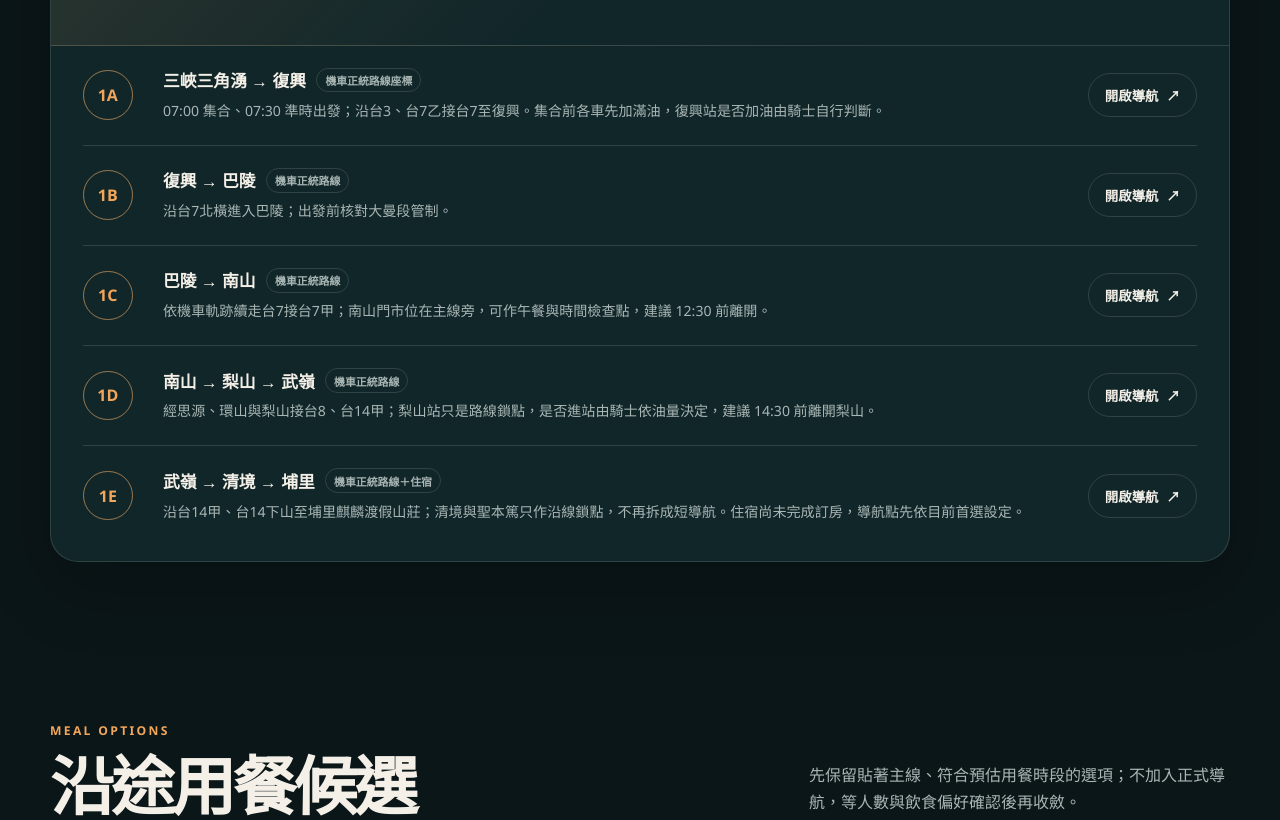
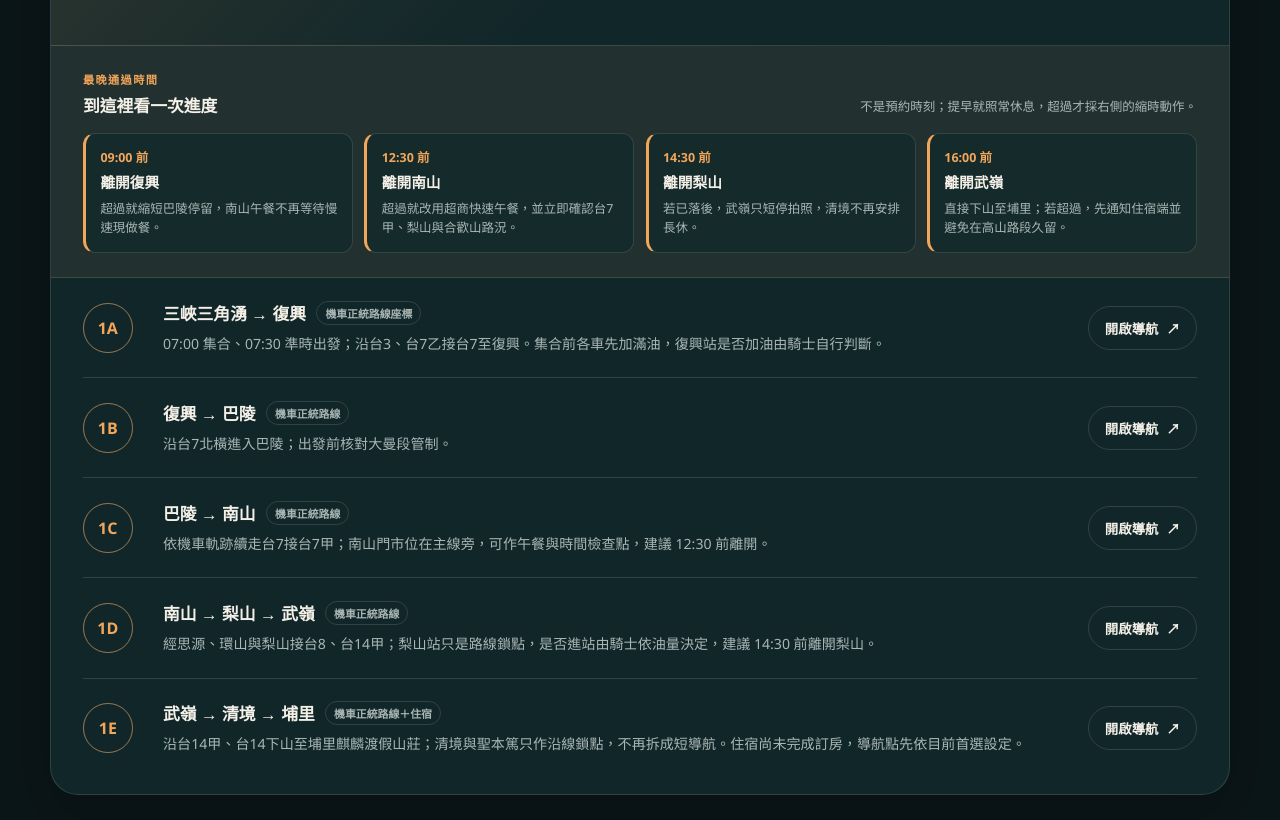
Before and after one commit to yusung5916/gehr-travel, a plain HTML site: page trips/2026/qiedigua/index.html in a window 1280 px wide. Shown: the part 3754-4574 px from the top of the page. Drawn offline with nearby package versions, Linux system fonts and the light colour scheme.

Commit message:
Add daily time checkpoints

```diff
--- a/assets/trip-app.js
+++ b/assets/trip-app.js
@@ -115,6 +115,30 @@
                 <div class="fact"><span>住宿</span><strong>${day.stay}</strong></div>
               </div>
             </div>
+            ${Array.isArray(day.timeChecks) && day.timeChecks.length
+              ? `<section class="time-checks" aria-label="Day ${day.day} 時間檢查點">
+                  <div class="time-checks-heading">
+                    <div>
+                      <span class="time-checks-kicker">最晚通過時間</span>
+                      <h4>到這裡看一次進度</h4>
+                    </div>
+                    <p>不是預約時刻；提早就照常休息，超過才採右側的縮時動作。</p>
+                  </div>
+                  <ol class="time-check-list">
+                    ${day.timeChecks
+                      .map(
+                        (check) => `<li class="time-check">
+                          <time>${check.time}</time>
+                          <div>
+                            <strong>${check.place}</strong>
+                            <p>${check.action}</p>
+                          </div>
+                        </li>`
+                      )
+                      .join("")}
+                  </ol>
+                </section>`
+              : ""}
             <div class="segments">
               ${day.segments
                 .map(
--- a/assets/trip.css
+++ b/assets/trip.css
@@ -530,6 +530,82 @@ h1 {
 
 .fact strong {
   margin-top: 0.35rem;
+}
+
+.time-checks {
+  padding: 1.35rem clamp(1rem, 3vw, 2rem) 1.5rem;
+  border-bottom: 1px solid var(--line);
+  background: color-mix(in srgb, var(--day-color) 7%, var(--panel));
+}
+
+.time-checks-heading {
+  display: flex;
+  gap: 1rem;
+  align-items: end;
+  justify-content: space-between;
+  margin-bottom: 1rem;
+}
+
+.time-checks-kicker {
+  color: var(--day-color);
+  font-size: 0.7rem;
+  font-weight: 900;
+  letter-spacing: 0.12em;
+}
+
+.time-checks-heading h4 {
+  margin: 0.22rem 0 0;
+  font-size: 1.05rem;
+}
+
+.time-checks-heading p {
+  max-width: 34rem;
+  margin: 0;
+  color: var(--muted);
+  font-size: 0.78rem;
+  line-height: 1.55;
+  text-align: right;
+}
+
+.time-check-list {
+  display: grid;
+  grid-template-columns: repeat(auto-fit, minmax(12rem, 1fr));
+  gap: 0.7rem;
+  margin: 0;
+  padding: 0;
+  list-style: none;
+}
+
+.time-check {
+  min-width: 0;
+  padding: 0.9rem;
+  border: 1px solid var(--line);
+  border-left: 3px solid var(--day-color);
+  border-radius: 0.75rem;
+  background: color-mix(in srgb, var(--panel-solid) 84%, transparent);
+}
+
+.time-check time,
+.time-check strong {
+  display: block;
+}
+
+.time-check time {
+  color: var(--day-color);
+  font-size: 0.78rem;
+  font-weight: 900;
+}
+
+.time-check strong {
+  margin-top: 0.3rem;
+  font-size: 0.92rem;
+}
+
+.time-check p {
+  margin: 0.45rem 0 0;
+  color: var(--muted);
+  font-size: 0.78rem;
+  line-height: 1.55;
 }
 
 .segments {
@@ -1163,6 +1239,15 @@ h1 {
     flex-direction: column;
   }
 
+  .time-checks-heading {
+    align-items: flex-start;
+    flex-direction: column;
+  }
+
+  .time-checks-heading p {
+    text-align: left;
+  }
+
   .checklist-grid,
   .fuel-backup-groups,
   .meal-groups {
--- a/trips/2026/qiedigua/route-data.js
+++ b/trips/2026/qiedigua/route-data.js
@@ -44,6 +44,12 @@ const tripData = {
       arrival: "17:30–19:00（估）",
       duration: "約 10–11.5 小時（含用餐、一般停留與管制緩衝）",
       focus: "於萊爾富三峽三角湧集合後直接接台7乙、台7北橫，再走台7甲、梨山、合歡山與武嶺至埔里。取消富貴角至三峽的都市前段；12:30 前離開南山、14:30 前離開梨山作為進度檢查。",
+      timeChecks: [
+        { time: "09:00 前", place: "離開復興", action: "超過就縮短巴陵停留，南山午餐不再等待慢速現做餐。" },
+        { time: "12:30 前", place: "離開南山", action: "超過就改用超商快速午餐，並立即確認台7甲、梨山與合歡山路況。" },
+        { time: "14:30 前", place: "離開梨山", action: "若已落後，武嶺只短停拍照，清境不再安排長休。" },
+        { time: "16:00 前", place: "離開武嶺", action: "直接下山至埔里；若超過，先通知住宿端並避免在高山路段久留。" }
+      ],
       color: "#f2a65a",
       mapPoints: [
         [24.909888, 121.365902, "三峽三角湧"],
@@ -112,6 +118,13 @@ const tripData = {
       arrival: "17:30–19:00（初估）",
       duration: "約 11.5–13 小時（含一般休息，待補給點確認）",
       focus: "早上由埔里接回機車正統軌跡，經塔塔加、茶山、那瑪夏與荖濃後續走台27、沿山公路至恆春；導航恢復為加入大量加油端點前的主線分段，當晚不硬趕鵝鑾鼻。",
+      timeChecks: [
+        { time: "09:30 前", place: "離開塔塔加", action: "超過就縮短阿里山停留，石棹午餐以能快速出餐者為主。" },
+        { time: "12:15 前", place: "離開石棹", action: "若仍未吃完就改超商補給，保留茶山與那瑪夏山路的白天時間。" },
+        { time: "14:30 前", place: "離開茶山", action: "超過就不再增加景點停留，沿主線直接往那瑪夏、荖濃。" },
+        { time: "16:00 前", place: "離開荖濃", action: "超過就把後段休息壓到水門一次完成，晚餐改抵達恆春後再決定。" },
+        { time: "17:30 前", place: "離開水門", action: "直接走沿山公路、楓港進恆春；若更晚，預期抵達會超過 19:30。" }
+      ],
       color: "#e87956",
       mapPoints: [
         [23.966, 120.969, "埔里"],
@@ -219,6 +232,14 @@ const tripData = {
       arrival: "18:00–19:30（初估）",
       duration: "約 11.5–13 小時（含鵝鑾鼻、東河補給、成功漁港用餐與一般休息）",
       focus: "配合鵝鑾鼻早上開放時間，完成最南點後沿恆春半島東岸、南迴與台11北上；東河包子控制份量，成功漁港再吃主餐，最後由玉長公路西行至安通。第三晚已收斂至安通溫泉區，旅宿仍待完成訂房。",
+      timeChecks: [
+        { time: "07:30 前", place: "離開鵝鑾鼻", action: "龍磐之後仍有長段東岸山路，園區停留不宜再延長。" },
+        { time: "10:30 前", place: "離開壽卡", action: "超過就縮短大武、太麻里的停留，直接往台東市補油與休息。" },
+        { time: "13:00 前", place: "離開台東市", action: "超過就把東河包子改成快取點心，不在台東市坐下吃午餐。" },
+        { time: "14:30 前", place: "抵達成功漁港", action: "可坐下吃海鮮；若較晚抵達，改王記炸鬼頭刀外帶。" },
+        { time: "15:30 前", place: "離開成功漁港", action: "超過就取消瞭望台長休，只停下確認路況後直接往玉長公路。" },
+        { time: "17:00 前", place: "進入玉長公路東口", action: "盡量在天色完全變暗前完成山路；若更晚，先確認精神與天候再進入。" }
+      ],
       color: "#4d9b86",
       mapPoints: [
         [22.003, 120.744, "恆春"],
@@ -312,6 +333,14 @@ const tripData = {
       arrival: "18:00–19:30（初估）",
       duration: "約 11.5–13 小時（含早餐、用餐與一般休息）",
       focus: "由安通先進玉里吃早餐，再由玉里大橋接縣193至瑞穗大橋；通過蘇花後不轉北宜，從蘇澳沿台2經頭城、福隆、瑞濱、基隆、萬里與金山抵達富貴角。",
+      timeChecks: [
+        { time: "07:30 前", place: "離開玉里", action: "早餐不排隊久候，準時接縣193北上。" },
+        { time: "09:30 前", place: "離開瑞穗大橋", action: "超過就取消光復以外的臨時停留，確保中午前持續往花蓮推進。" },
+        { time: "11:00 前", place: "離開花蓮觀光糖廠", action: "糖廠只短休；若已落後就直接沿台9往花蓮市。" },
+        { time: "12:30 前", place: "離開花蓮市", action: "超過就不坐下吃午餐，改沿台9超商快速補給後進蘇花。" },
+        { time: "15:30 前", place: "離開蘇澳", action: "沿台2繼續北上；若更晚，富貴角抵達時間很可能超過 20:00。" },
+        { time: "17:00 前", place: "離開福隆", action: "後段不再增加景點，經瑞濱、基隆與北海岸直接收尾。" }
+      ],
       color: "#477da8",
       mapPoints: [
         [23.281, 121.347, "安通"],
@@ -929,8 +958,7 @@ const tripData = {
   openQuestions: [
     "第一晚首選麒麟渡假山莊、第三晚首選安通溫泉區，兩處仍待訂房，第二晚恆春旅宿尚未選定。",
     "2026 平日國旅優惠尚待正式上路；目前整理指出第二晚 1,200 元加碼需連住同一旅宿，本行程恆春與安通分住兩地，等官方規則公布後再計算可用額度。",
-    "Day 1 已改由三峽直接接北橫、Day 4 改走台2海線至富貴角；等逐段確認沒有迴轉、快速道路或錯誤岔路後再視為定版。",
-    "主線確認後再依自然休息點建立時間檢查表，包含預估抵達、落後時改吃超商與最晚建議離開時間。"
+    "Day 1 已改由三峽直接接北橫、Day 4 改走台2海線至富貴角；等逐段確認沒有迴轉、快速道路或錯誤岔路後再視為定版。"
   ]
 };
 
```
